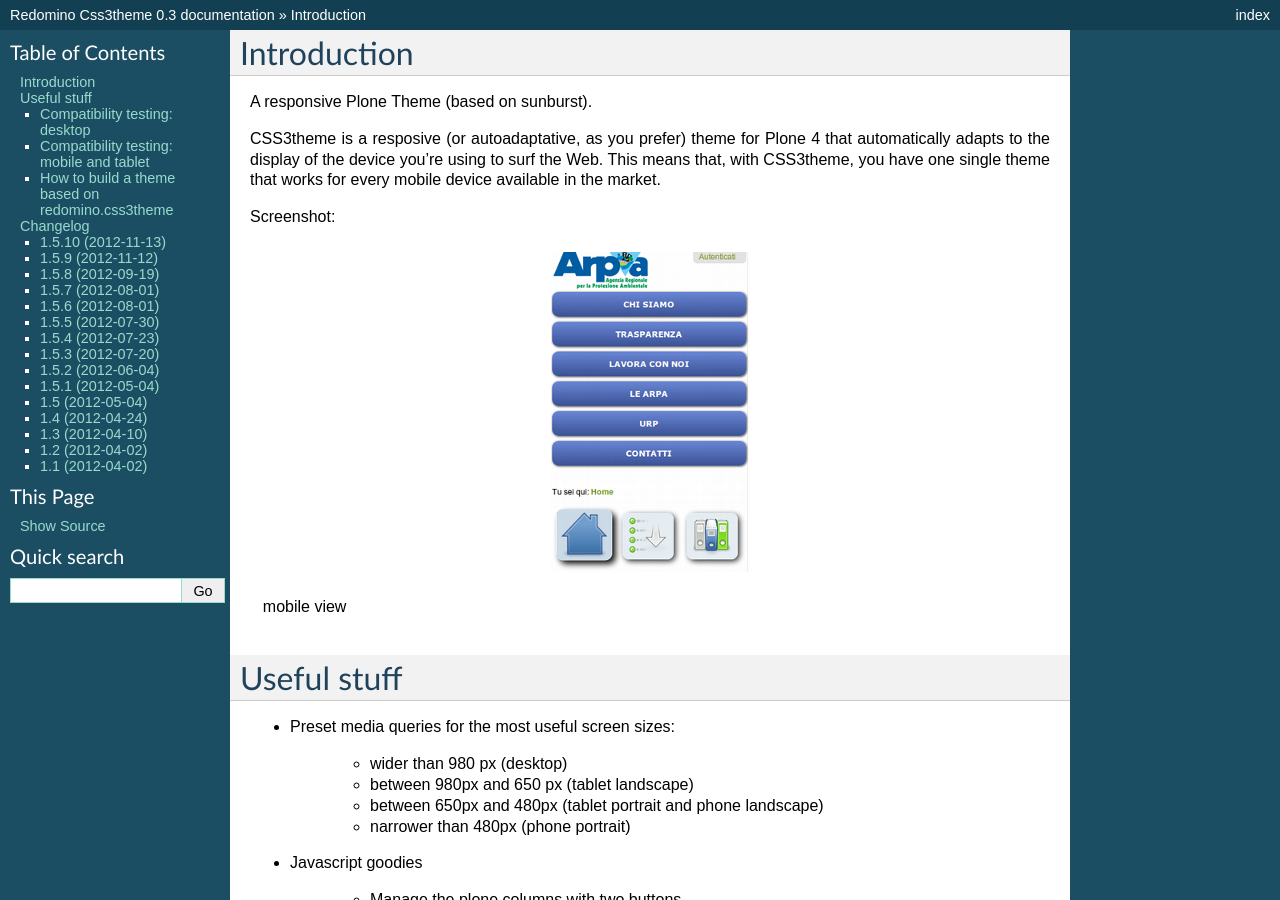
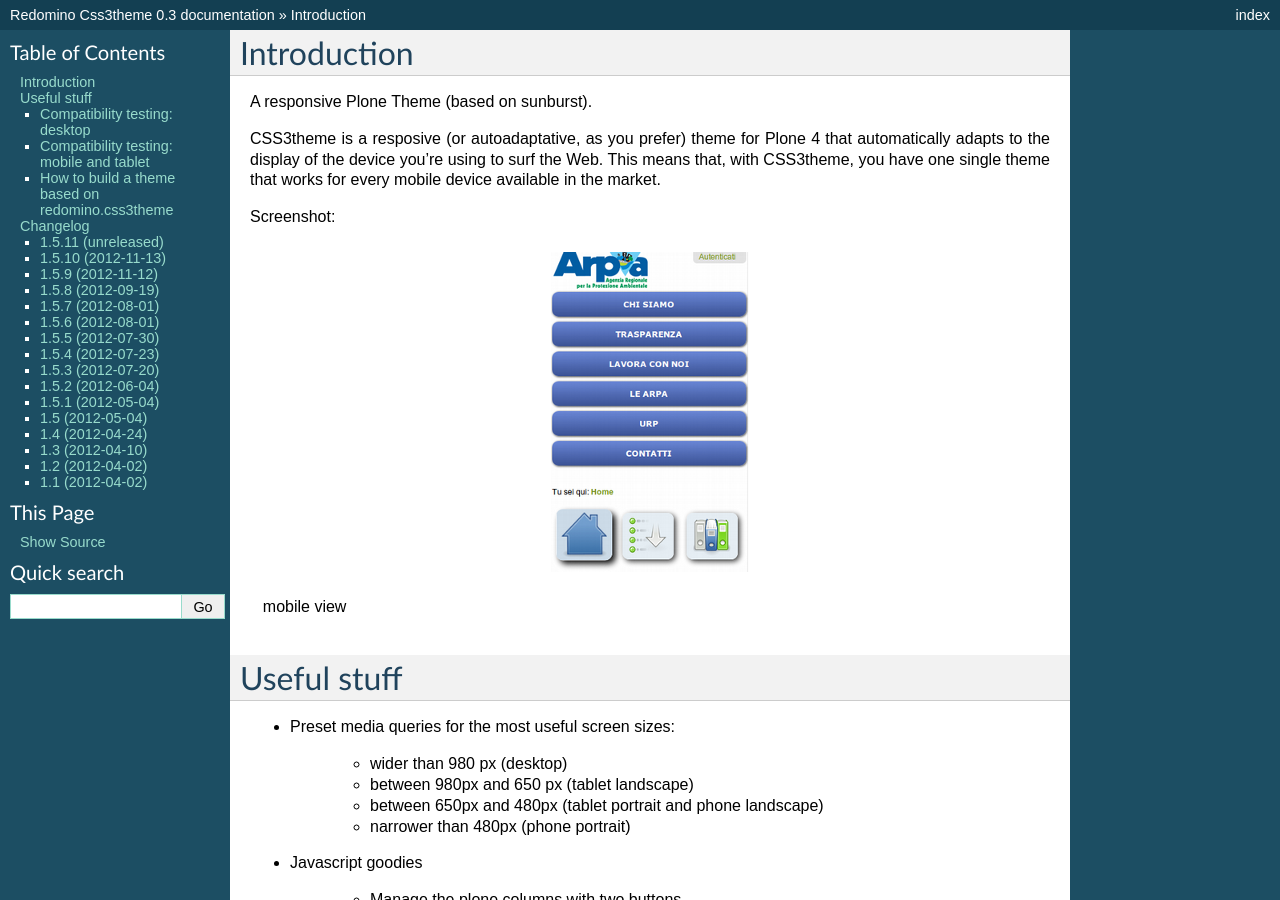
Before and after one commit to redomino/redomino.css3theme, a Sphinx documentation site: the page built from docs/index.rst, in a window 1280 px wide and 900 px high. Built offline with Sphinx 7.4.7, drawn with Linux system fonts in a browser that asks for light colours; some of the changed text lies outside the part shown.

Commit message:
Back to development: 1.5.11

```diff
--- a/docs/HISTORY.txt
+++ b/docs/HISTORY.txt
@@ -1,5 +1,11 @@
 Changelog
 =========
+
+1.5.11 (unreleased)
+-------------------
+
+- Nothing changed yet.
+
 
 1.5.10 (2012-11-13)
 -------------------
--- a/setup.py
+++ b/setup.py
@@ -17,7 +17,7 @@
 from setuptools import setup, find_packages
 import os
 
-version = '1.5.10'
+version = '1.5.11.dev0'
 
 setup(name='redomino.css3theme',
       version=version,
```
